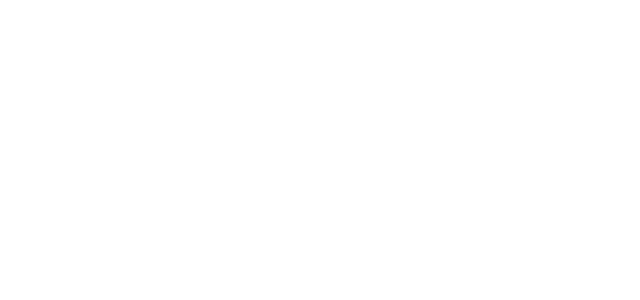
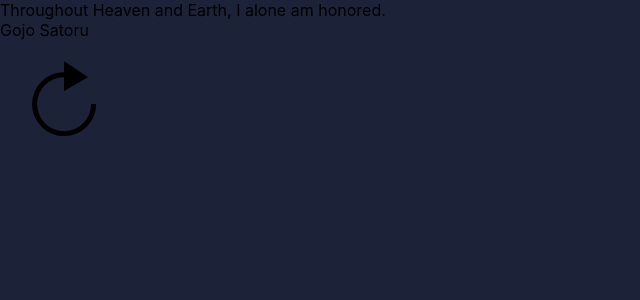
Before and after one commit to JosueSalazaku/random-Quote-Generator, a React (Create React App) app: page / in a window 1280 px wide. Shown: the top 300 px of the page, without its empty margins (0-640 px from the left). Built offline with nearby package versions, Linux system fonts and the light colour scheme.

Commit message:
Random Quote Generator

```diff
--- a/src/App.js
+++ b/src/App.js
@@ -1,10 +1,11 @@
 
 import './App.css';
+import RandomQuote from './Components/RandomQuote/RandomQuotes';
 
 function App() {
   return (
     <div>
-
+      <RandomQuote/>
     </div>
   );
 }
--- a/src/Components/RandomQuote/RandomQuotes.jsx
+++ b/src/Components/RandomQuote/RandomQuotes.jsx
@@ -1,12 +1,17 @@
 import React, { useState } from "react";
 import './RandomQuotes.css'
+import reload_icon from '../Assets/refresh+icon-1320184117585691057.png'
+
+
 const RandomQuote = () => {
-  return (
 
-    const [quote, setQuote] = useState({
-        text: "Throughout Heaven and Earth, I alone am honored",
+    const [quote,setQuote] = useState({
+        text: "Throughout Heaven and Earth, I alone am honored.",
         author: "Gojo Satoru",
     });
+
+    return (
+
 
    <div className='container'>
      <div className="quote">{quote.text}</div>
@@ -14,6 +19,9 @@ const RandomQuote = () => {
         <div className="line"></div>
         <div className="bottom">
             <div className="author">{quote.author}</div>
+           <div className="icons">
+            <img src={reload_icon} alt="" /></div>
+
         </div>
      </div>
     </div>
--- a/src/index.css
+++ b/src/index.css
@@ -5,6 +5,8 @@ body {
     sans-serif;
   -webkit-font-smoothing: antialiased;
   -moz-osx-font-smoothing: grayscale;
+  height: 100vh;
+  background: #1c2238;
 }
 
 code {
```
Also changed, not shown: src/Components/Assets/refresh+icon-1320184117585691057.png (added).
